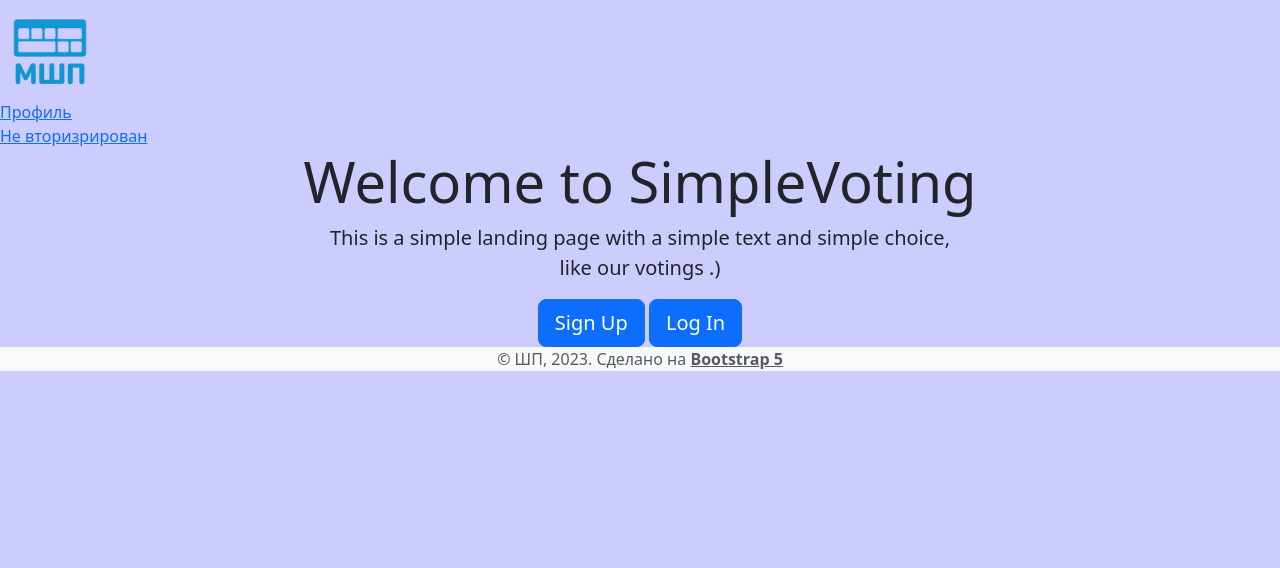
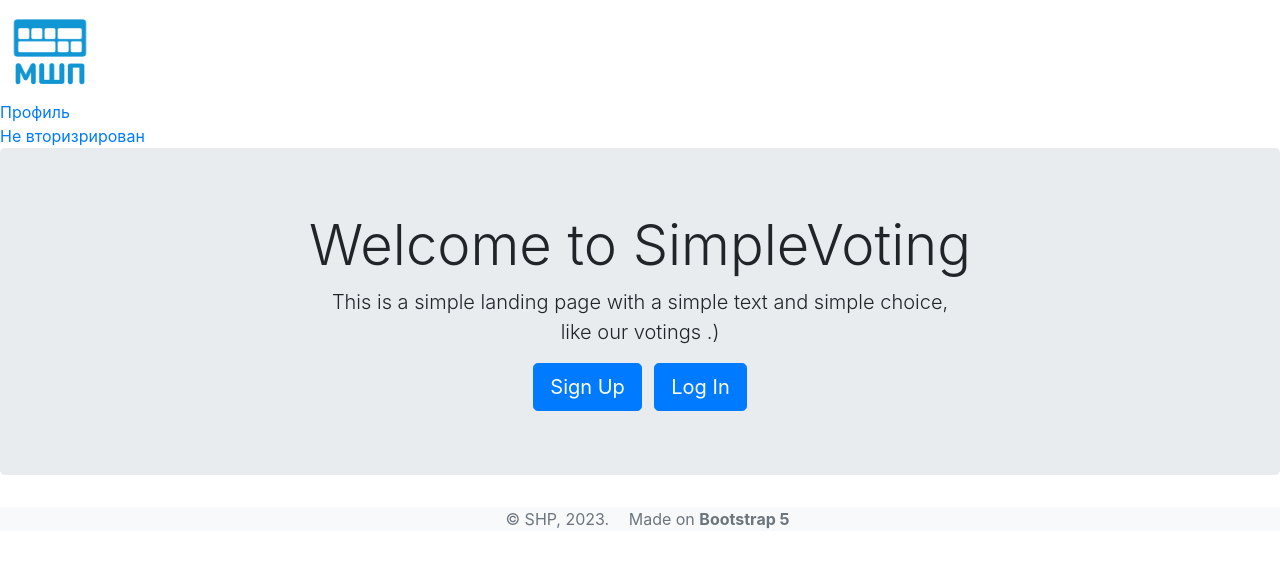
Before and after one commit to colan1ch/MinecraftDjango, a Django app: page / in a window 1280 px wide. Shown: the top 568 px of the page. Run offline with Django 4.2, Linux system fonts and the light colour scheme; some libraries are stand-ins or nearby versions.

Commit message:
Начальный футер

```diff
--- a/main/templates/base/footer.html
+++ b/main/templates/base/footer.html
@@ -1,8 +1,7 @@
-{% load static %}
-{% load bootstrap5 %}
-<footer class="footer text-center text-lg-start bg-light text-muted mt-auto">
+    <link rel="stylesheet" href="https://cdn.jsdelivr.net/npm/bootstrap@4.1.3/dist/css/bootstrap.min.css" integrity="sha384-MCw98/SFnGE8fJT3GXwEOngsV7Zt27NXFoaoApmYm81iuXoPkFOJwJ8ERdknLPMO" crossorigin="anonymous">
+  <footer class="footer text-center text-lg-start bg-light text-muted mt-auto">
     <div class="text-center">
-      &copy; ШП, 2023.
-      Сделано на <a class="text-reset fw-bold" href="https://getbootstrap.com">Bootstrap 5</a>
+      <span class="col-md-4 mb-234 text-muted"> &copy; SHP, 2023.</span>
+      <span> Made on <a class="text-reset fw-bold" href="https://getbootstrap.com">Bootstrap 5</a> </span>
     </div>
-</footer>
+  </footer>
```
